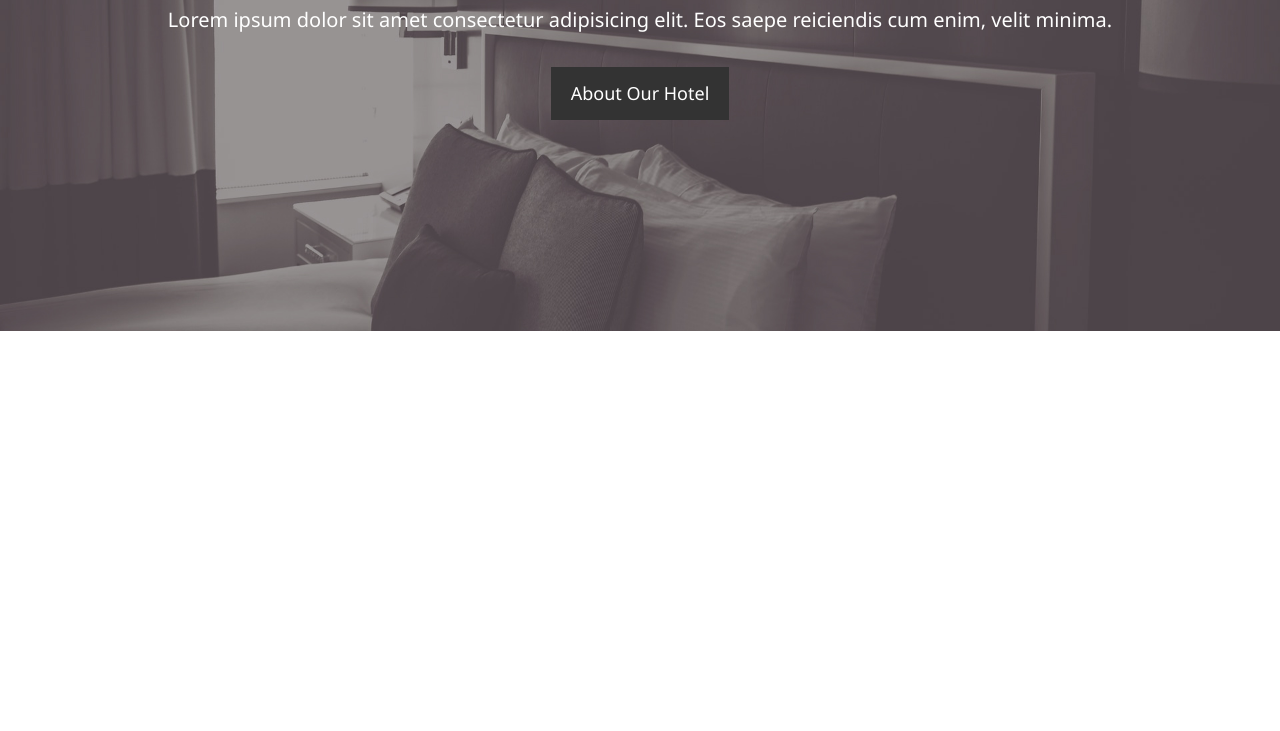
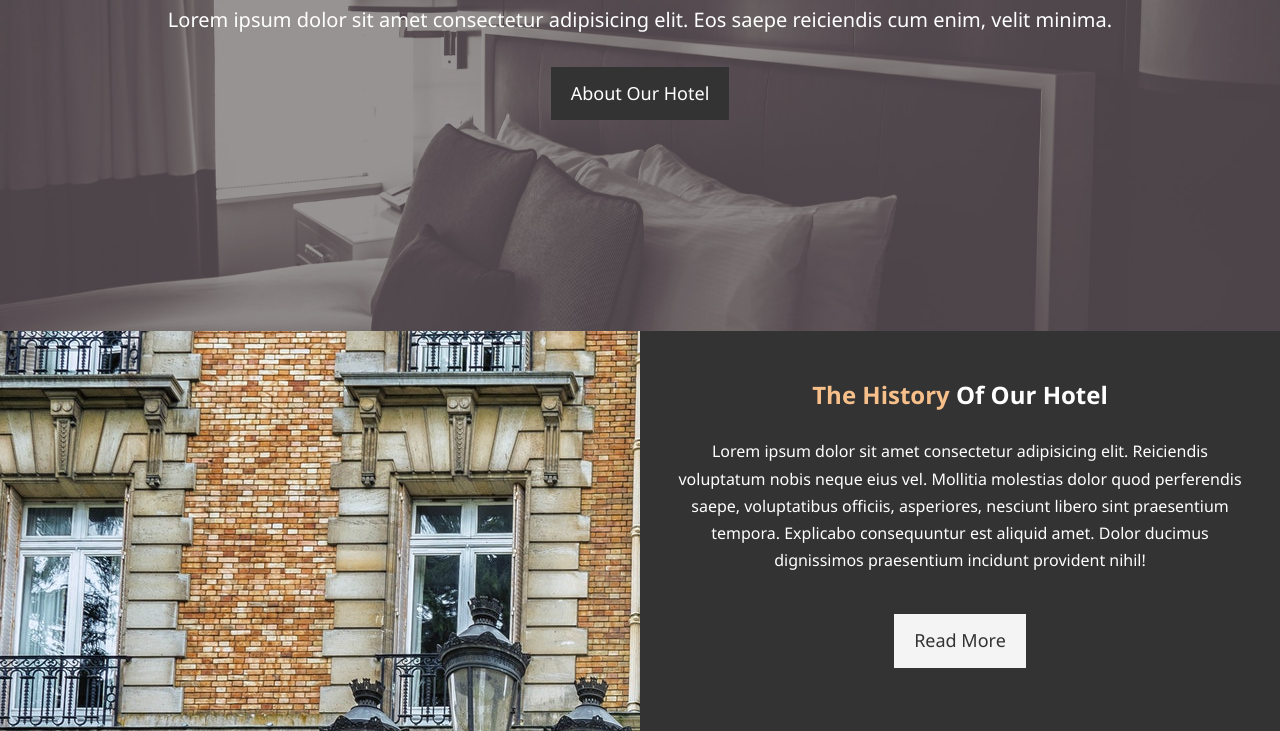
Before and after one commit to ajp22/My-Hotel-Website, a plain HTML site: page index.html in a window 1280 px wide. Shown: the part 336-1067 px from the top of the page. Before the commit the page ends 800 px from the top, so only its background shows below. Drawn offline with Linux system fonts and the light colour scheme.

Commit message:
Home Info for HTML & CSS

```diff
--- a/css/style.css
+++ b/css/style.css
@@ -52,6 +52,27 @@ p {
 .btn:hover {
   background: #f7c08a;
   color: #333;
+}
+
+.btn-light {
+  background: #f4f4f4;
+  color: #333;
+}
+
+.bg-dark {
+  background: #333;
+  color: #fff;
+}
+
+.bg-light {
+  background: #f4f4f4;
+  color: #333;
+}
+
+.bg-primary {
+  background: #333;
+  color: #f7c08a;
+
 }
 /* Navbar */
 #navbar {
@@ -111,3 +132,28 @@ p {
   padding-bottom: 20px;
   line-height: 1.7em;
 }
+
+/* Home Info */
+#home-info {
+  height: 400px;
+}
+
+#home-info .info-img {
+  float: left;
+  width: 50%;
+  background: url('../img/photo-1.jpg') no-repeat;
+  min-height: 100%;
+}
+
+#home-info .info-content {
+  float: right;
+  width: 50%;
+  height: 100%;
+  text-align: center;
+  padding: 50px 30px;
+  overflow: hidden;
+}
+
+#home-info .info-content p {
+  padding-bottom: 30px;
+}
--- a/index.html
+++ b/index.html
@@ -37,6 +37,20 @@
       </div>
     </div>
   </header>
+  <!-- Home Info -->
+  <section id="home-info" class="bg-dark">
+    <div class="info-img"></div>
+    <div class="info-content">
+      <h2><span class="text-primary">The History</span> Of Our Hotel</h2>
+      <p>
+        Lorem ipsum dolor sit amet consectetur adipisicing elit. Reiciendis voluptatum nobis neque eius vel. Mollitia
+        molestias dolor quod perferendis saepe, voluptatibus officiis, asperiores, nesciunt libero sint praesentium
+        tempora. Explicabo consequuntur est aliquid amet. Dolor ducimus dignissimos praesentium incidunt provident
+        nihil!
+      </p>
+      <a href="about.html" class="btn btn-light">Read More</a>
+    </div>
+  </section>
 </body>
 
 </html>
```
